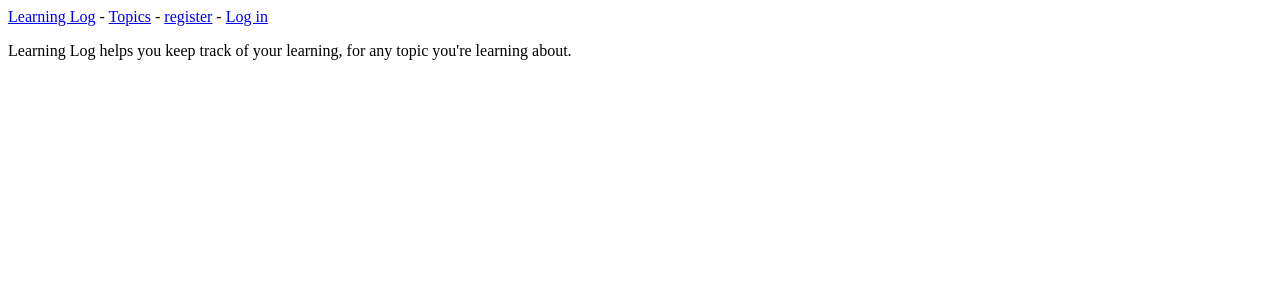
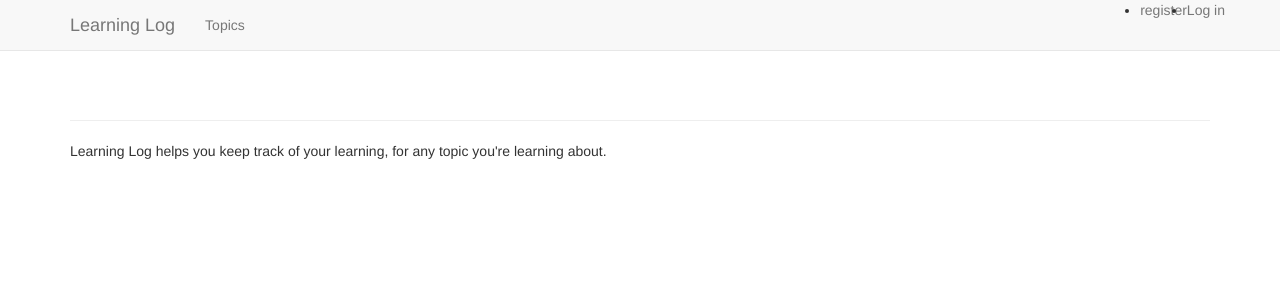
Before and after one commit to KuzinAnton/learning_log, a Django app: template learning_logs/templates/learning_logs/index.html in a window 1280 px wide. Shown: the top 300 px of the page. Run offline with Django 3.2, Linux system fonts and the light colour scheme; the template is opened without the code that fills it, so the values that code supplies are empty; some libraries are stand-ins or nearby versions.

Commit message:
Изменен файл base.html

```diff
--- a/learning_logs/templates/learning_logs/base.html
+++ b/learning_logs/templates/learning_logs/base.html
@@ -1,12 +1,52 @@
-<p>
-	<a href="{% url 'learning_logs:index' %}">Learning Log</a> -
-	<a href="{% url 'learning_logs:topics' %}">Topics</a> -
-	{% if user.is_authenticated %}
-		Hello, {{ user.username }}.
-		<a href="{% url 'users:logout' %}">log out</a>
-	{% else %}
-		<a href="{% url 'users:register' %}">register</a> -
-		<a href="{% url 'users:login' %}">Log in</a>
-	{% endif %}
-</p>
-{% block content %}{% endblock content %}
+{% load bootstrap3 %}
+
+<!DOCTYPE html>
+<html lang="en">
+	<head>
+		<meta charset="utf-8">
+		<meta http-equiv="X-UA-Compatible" content="IE=edge">
+		<meta name="viewporrt" content="width=device-width, initial-scale=1">
+
+		<title>Learning Log</title>
+
+		{% bootstrap_css %}
+		{% bootstrap_javascript %}
+	<head>
+	<body>
+		<!--Статическая навигационнная панель -->
+		<nav class="navbar navbar-default navbar-static-top">
+			<div class="container">
+
+				<div class="navbar-header">
+					<button type="button" class="navbar-toggle collapsed"
+						data-toggle="collapse" data-target="#navbar"
+						aria-expanded="false" aria-controls="navbar">
+					</button>
+					<a class="navbar-brand" href="{% url 'learning_logs:index' %}">Learning Log</a>
+				</div>
+				<div id="navbar" class="navbar-collapse collapse">
+					<ul class="nav navbar-nav">
+						<li><a href="{% url 'learning_logs:topics' %}">Topics</a></li>
+					</ul>
+					<ul class="navbar-nav navbar-right">
+						{% if user.is_authenticated %}
+							<li><a>Hello, {{ user.username }}.</a></li>
+							<li><a href="{% url 'users:logout' %}">log out</a></li>
+						{% else %}
+							<li><a href="{% url 'users:register' %}">register</a></li>
+							<li><a href="{% url 'users:login' %}">Log in</a></li>
+						{% endif %}
+					</ul>
+				</div><!--/.nav-collapse -->
+			</div>
+		</nav>
+		<div class="container">
+			<div class="page-header">
+				{% block header %}{% endblock header %}
+			</div>
+			<div>
+				{% block content %}{% endblock content %}
+			</div>
+		</div><!-- /container-->
+	</body>
+</html>
```
Also changed, not shown: learning_log/settings.py (+8 -0 lines).
